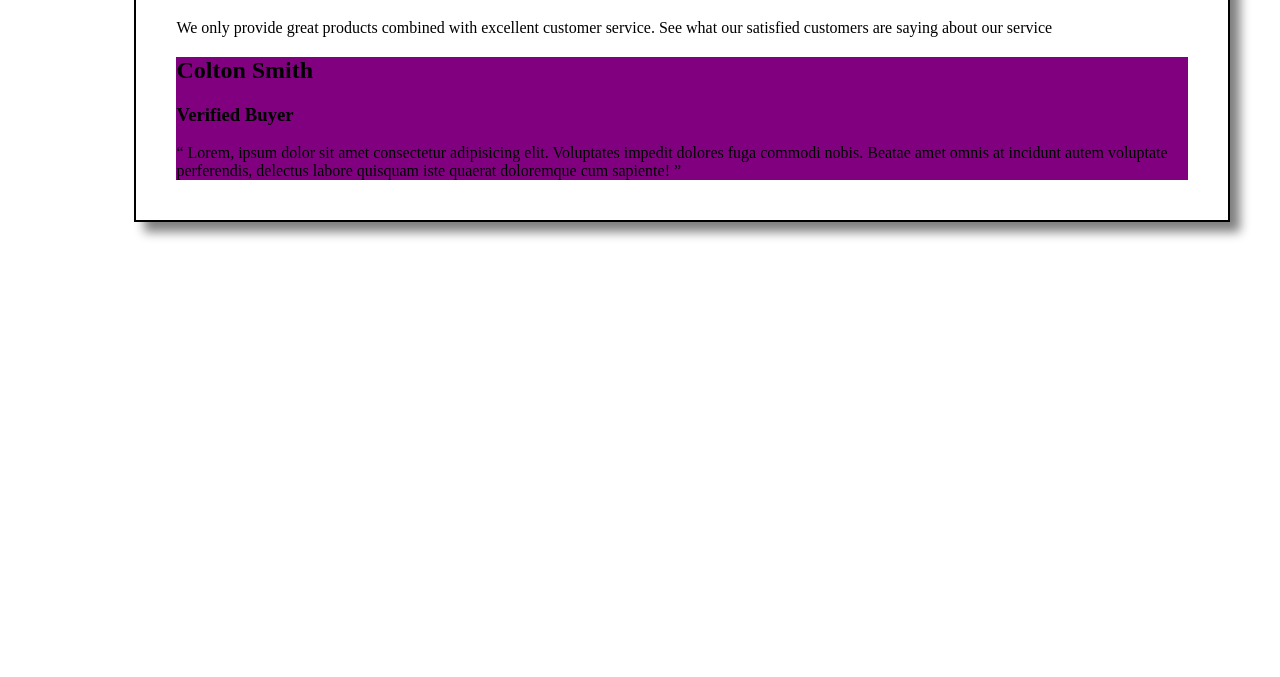
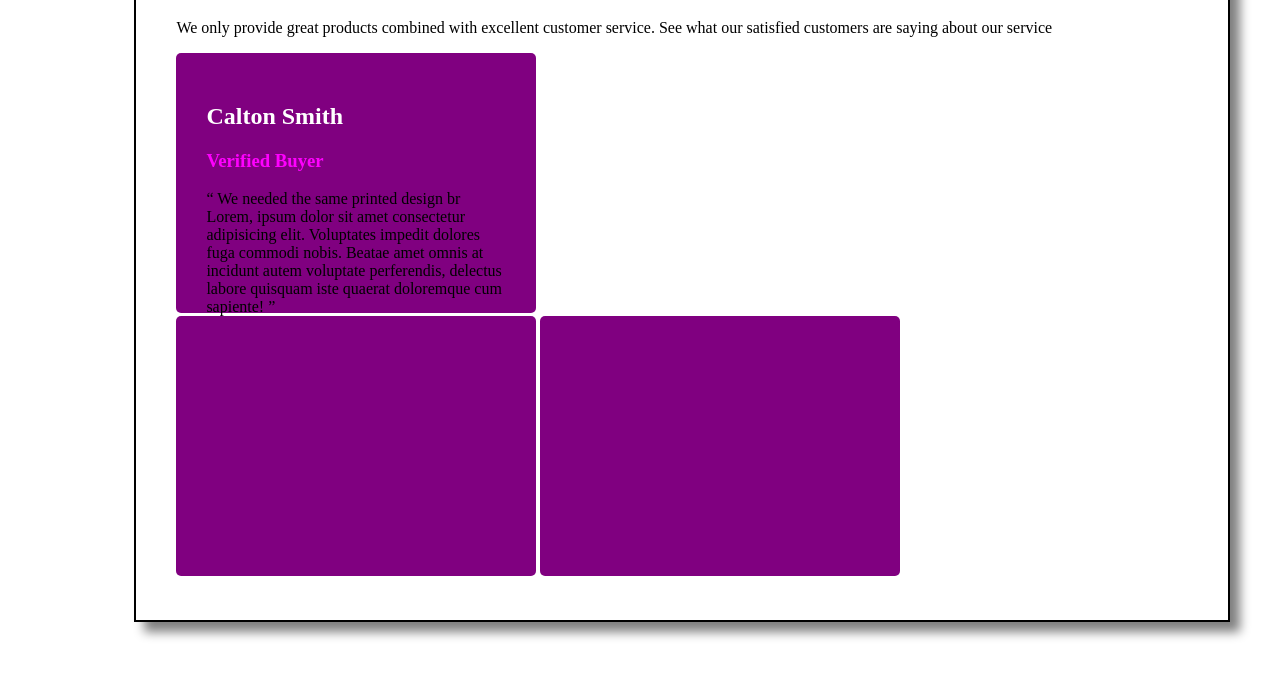
Before and after one commit to mazgio/projlayout, a plain HTML site: page index.html in a window 1280 px wide. Shown: the part 227-904 px from the top of the page. Before the commit the page ends 800 px from the top, so only its background shows below. Drawn offline with Linux system fonts and the light colour scheme.

Commit message:
changes to box

```diff
--- a/index.html
+++ b/index.html
@@ -18,11 +18,12 @@
         See what our satisfied customers are saying about our service
       </p>
 
-      <section class="box upperbox">
-        <article>
-          <h2 class="name">Colton Smith</h2>
+      <section>
+        <article class="box upperbox">
+          <h2 class="name">Calton Smith</h2>
           <h3 class="type">Verified Buyer</h3>
           <q>
+            We needed the same printed design br
             Lorem, ipsum dolor sit amet consectetur adipisicing elit. Voluptates
             impedit dolores fuga commodi nobis. Beatae amet omnis at incidunt
             autem voluptate perferendis, delectus labore quisquam iste quaerat
--- a/style.css
+++ b/style.css
@@ -7,7 +7,18 @@ main{
     margin-top:50px;
     box-shadow: 10px 10px 10px grey;
 }
-
+h2 {
+    color: white;
+}
+h3 {
+    color: magenta;
+}
 .box{
     background-color:purple ;
+    height: 200px;
+    width:300px;
+    display: inline-block;
+    border-radius: 5px;
+    padding: 30px;
+
 }
```
